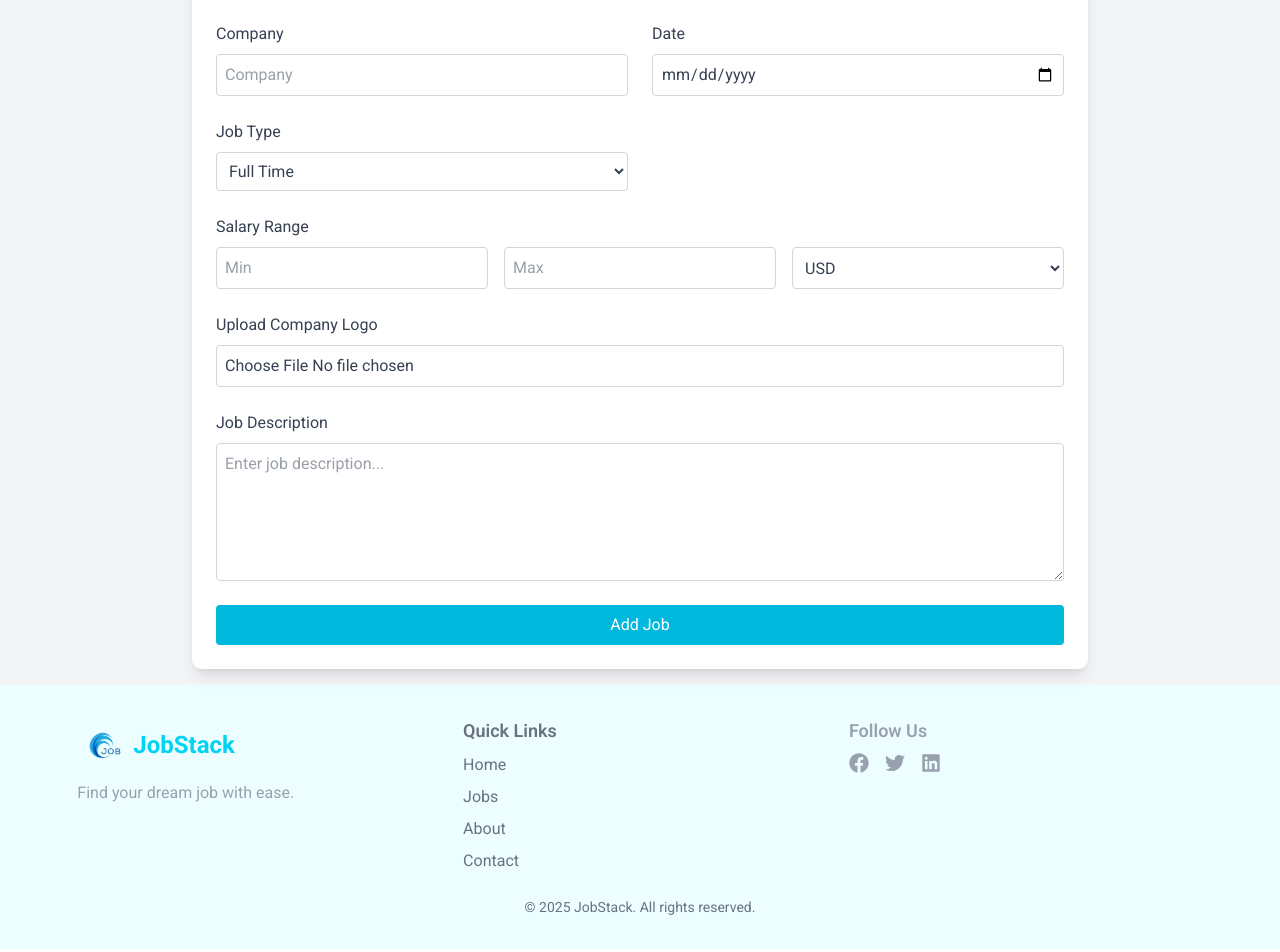
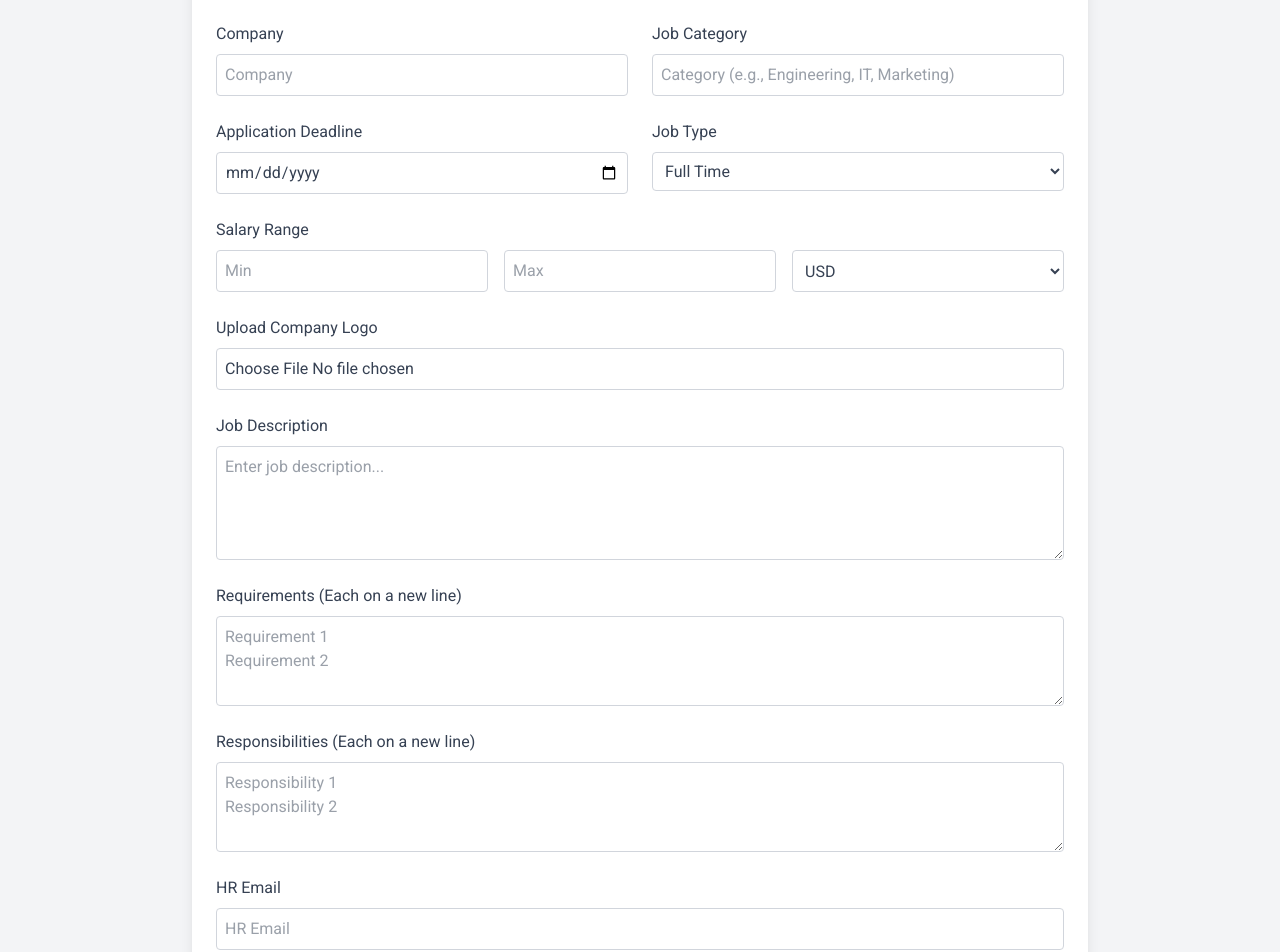
Before and after one commit to rimasultana/job-portal-client, a React (Vite) app: page /addjob in a window 1280 px wide. Shown: the part 300-1252 px from the top of the page. Built offline with nearby package versions, Linux system fonts and the light colour scheme; no server answers; sample sign-in values are in the browser's storage.

Commit message:
my posted data

```diff
--- a/src/Pages/AddJob.jsx
+++ b/src/Pages/AddJob.jsx
@@ -1,4 +1,4 @@
-import { Link } from "react-router";
+import { Link, useNavigate } from "react-router";
 import { useState } from "react";
 import { useForm } from "react-hook-form";
 import axios from "axios";
@@ -6,16 +6,23 @@ import toast from "react-hot-toast";
 
 const AddJob = () => {
   const [image, setImage] = useState(null);
-
+  const navigate = useNavigate();
   const { register, handleSubmit, reset } = useForm();
 
-  const onSubmit = (data) =>
-    axios.post("http://localhost:5000/jobs", data)
-  .then((res) => {
-      console.log(res.data);
-      toast.success("Post Data Successfully");
-      reset()
-    });
+  const onSubmit = async (data) => {
+    axios
+      .post("http://localhost:5000/jobs", data)
+      .then((res) => {
+        console.log(res.data);
+        toast.success("Job Posted Successfully!");
+        reset();
+        navigate("/mypostedjobs");
+      })
+      .catch((error) => {
+        console.error("Failed to post job:", error);
+        toast.error("Failed to post job. Try again.");
+      });
+  };
 
   const handleImageChange = (event) => {
     const file = event.target.files[0];
@@ -65,9 +72,18 @@ const AddJob = () => {
             />
           </label>
           <label className="flex flex-col gap-2 text-gray-700">
-            Date
+            Job Category
             <input
-              {...register("date", { required: true })}
+              {...register("category", { required: true })}
+              type="text"
+              placeholder="Category (e.g., Engineering, IT, Marketing)"
+              className="border border-gray-300 p-2 rounded w-full"
+            />
+          </label>
+          <label className="flex flex-col gap-2 text-gray-700">
+            Application Deadline
+            <input
+              {...register("applicationDeadline", { required: true })}
               type="date"
               className="border border-gray-300 p-2 rounded w-full"
             />
@@ -79,16 +95,14 @@ const AddJob = () => {
               {...register("jobType", { required: true })}
               className="border border-gray-300 p-2 rounded w-full"
             >
-              <option value="" disabled>
-                Pick a Job Type
-              </option>
               <option value="full-time">Full Time</option>
               <option value="part-time">Part Time</option>
               <option value="intern">Intern</option>
+              <option value="hybrid">Hybrid</option>
             </select>
           </label>
 
-          {/* Salary Range Section */}
+          {/* Salary Range */}
           <div className="md:col-span-2">
             <label className="flex flex-col gap-2 text-gray-700">
               Salary Range
@@ -125,7 +139,7 @@ const AddJob = () => {
             </label>
           </div>
 
-          {/* Image Upload Input */}
+          {/* Image Upload */}
           <label className="flex flex-col gap-2 text-gray-700 md:col-span-2">
             Upload Company Logo
             <input
@@ -144,17 +158,56 @@ const AddJob = () => {
             )}
           </label>
 
+          {/* Job Description */}
           <div className="md:col-span-2">
             <label className="flex flex-col gap-2 text-gray-700">
               Job Description
               <textarea
                 {...register("description", { required: true })}
                 className="border border-gray-300 p-2 rounded w-full"
-                rows="5"
+                rows="4"
                 placeholder="Enter job description..."
               ></textarea>
             </label>
           </div>
+
+          {/* Requirements */}
+          <div className="md:col-span-2">
+            <label className="flex flex-col gap-2 text-gray-700">
+              Requirements (Each on a new line)
+              <textarea
+                {...register("requirements", { required: true })}
+                className="border border-gray-300 p-2 rounded w-full"
+                rows="3"
+                placeholder="Requirement 1&#10;Requirement 2"
+              ></textarea>
+            </label>
+          </div>
+
+          {/* Responsibilities */}
+          <div className="md:col-span-2">
+            <label className="flex flex-col gap-2 text-gray-700">
+              Responsibilities (Each on a new line)
+              <textarea
+                {...register("responsibilities", { required: true })}
+                className="border border-gray-300 p-2 rounded w-full"
+                rows="3"
+                placeholder="Responsibility 1&#10;Responsibility 2"
+              ></textarea>
+            </label>
+          </div>
+
+          {/* HR Email */}
+          <label className="flex flex-col gap-2 text-gray-700 md:col-span-2">
+            HR Email
+            <input
+              {...register("hr_email", { required: true })}
+              type="email"
+              placeholder="HR Email"
+              className="border border-gray-300 p-2 rounded w-full"
+            />
+          </label>
+
           <button
             type="submit"
             className="md:col-span-2 bg-cyan-500 text-white p-2 rounded hover:bg-yellow-600 transition-all"
--- a/src/Pages/HotJobs.jsx
+++ b/src/Pages/HotJobs.jsx
@@ -1,6 +1,6 @@
 import axios from "axios";
 import { useEffect, useState } from "react";
-import { Link } from "react-router";
+import { Link } from "react-router"; // ✅ Import Router Correctly
 import { motion } from "framer-motion";
 
 const HotJobs = () => {
@@ -10,7 +10,7 @@ const HotJobs = () => {
     axios
       .get(`http://localhost:5000/jobs`)
       .then((res) => {
-        setJobs(res.data.slice(0, 8));
+        setJobs(res.data.slice(0, 8)); // ✅ প্রথম ৮টি জব দেখাবে
       })
       .catch((error) => {
         console.log(error);
@@ -18,49 +18,42 @@ const HotJobs = () => {
   }, []);
 
   return (
-    <div className="w-11/12 mx-auto">
-      <h1 className="text-center font-bold text-xl lg:text-3xl pb-10">
-        All Jobs
+    <div className="w-11/12 mx-auto py-10">
+      <h1 className="text-center font-bold text-2xl lg:text-3xl pb-10 text-gray-800">
+        Featured Jobs
       </h1>
       <div className="grid grid-cols-1 sm:grid-cols-2 md:grid-cols-3 lg:grid-cols-4 gap-5">
         {jobs.map((job) => (
-          <div key={job._id}>
-            <div className="card w-full bg-white shadow-lg border border-gray-200 rounded-xl p-3">
           <motion.div
-                whileHover={{
-                  scale: [null, 1, 1.1],
-                  transition: {
-                    duration: 0.3,
-                    times: [0, 0.6, 1],
-                  },
-                }}
-                transition={{
-                  duration: 0.3,
-                  ease: "easeOut",
-                }}
-                className="card-body"
+            key={job._id}
+            whileHover={{ scale: 1.05 }}
+            transition={{ duration: 0.3, ease: "easeOut" }}
+            className="bg-white shadow-lg border border-gray-200 rounded-xl p-4"
           >
             <img
               src={job.company_logo}
-                  alt="logo"
-                  className="w-2xl rounded-md"
+              alt={job.company}
+              className="w-full h-28 object-contain rounded-md"
             />
-                <h2 className="card-title text-xl font-semibold text-gray-800">
+            <h2 className="text-lg font-semibold text-gray-900 mt-3">
               {job.title}
             </h2>
             <p className="text-gray-600 text-sm">{job.company}</p>
+            <p className="text-sm text-gray-500">
+              📍 {job.location} | {job.jobType}
+            </p>
+            <p className="text-sm font-semibold text-gray-700">
+              💰 Salary: {job.salaryRange?.min} - {job.salaryRange?.max}{" "}
+              {job.salaryRange?.currency.toUpperCase()}
+            </p>
 
-                <div className="card-actions mt-4 flex items-center">
             <Link
               to={`/jobdetails/${job._id}`}
-                    className="btn btn-primary w-full text-center text-white bg-cyan-300 py-2 px-3 rounded-md"
+              className="mt-4 inline-block text-center bg-cyan-500 text-white py-2 px-4 rounded-md w-full hover:bg-cyan-600 transition-all"
             >
-                    Details More
+              View Details
             </Link>
-                </div>
           </motion.div>
-            </div>
-          </div>
         ))}
       </div>
     </div>
--- /dev/null
+++ b/src/Pages/MyPostedJobs.jsx
@@ -0,0 +1,63 @@
+import AuthContext from "@/provider/AuthContext";
+import axios from "axios";
+import { useContext, useEffect, useState } from "react";
+
+const MyPostedJobs = () => {
+  const { user } = useContext(AuthContext);
+  const [jobs, setJobs] = useState([]);
+  console.log(user);
+  console.log(jobs);
+
+  useEffect(() => {
+    if (user?.email) {
+      axios
+        .get(`http://localhost:5000/jobs?email=${user.email}`)
+        .then((response) => {
+          console.log(response.data);
+          setJobs(response.data); // Update jobs state with the fetched data
+        })
+        .catch((error) => {
+          console.error("Error fetching jobs:", error);
+        });
+    }
+  }, [user?.email]);
+
+  return (
+    <div className="w-11/12 mx-auto py-10">
+      <h1 className="text-2xl font-semibold mb-6">
+        Your Posted Jobs ({jobs.length})
+      </h1>
+      {/* Conditionally render if jobs are available */}
+      {jobs.length > 0 ? (
+        <table className="min-w-full bg-white border border-gray-300 rounded-lg shadow-md">
+          <thead>
+            <tr className="border-b">
+              <th className="px-4 py-2 text-left text-gray-600">#</th>
+              <th className="px-4 py-2 text-left text-gray-600">Title</th>
+              <th className="px-4 py-2 text-left text-gray-600">Location</th>
+              <th className="px-4 py-2 text-left text-gray-600">
+                Company Logo
+              </th>
+              <th className="px-4 py-2 text-left text-gray-600">Actions</th>
+            </tr>
+          </thead>
+          <tbody>
+            {jobs.map((job, index) => (
+              <tr key={job.id} className="border-b">
+                <td className="px-4 py-2 text-gray-700">{index + 1}</td>
+                <td className="px-4 py-2 text-gray-700">{job.title}</td>
+                <td className="px-4 py-2 text-gray-700">{job.location}</td>
+                <td className="px-4 py-2">{job.category}</td>
+                <td className="px-4 py-2">{job.hr_email}</td>
+              </tr>
+            ))}
+          </tbody>
+        </table>
+      ) : (
+        <p>No jobs posted yet.</p>
+      )}
+    </div>
+  );
+};
+
+export default MyPostedJobs;
--- a/src/routes/Route.jsx
+++ b/src/routes/Route.jsx
@@ -11,6 +11,7 @@ import JobApply from "@/Pages/JobApply";
 import Myapplications from "@/Pages/MyApplications";
 import PrivatRoute from "@/Pages/PrivatRoute";
 import AddJob from "@/Pages/AddJob";
+import MyPostedJobs from "@/Pages/MyPostedJobs";
 
 const router = createBrowserRouter([
   {
@@ -25,6 +26,10 @@ const router = createBrowserRouter([
       {
         path: "/about",
         element: <About />,
+      },
+      {
+       path:"/mypostedjobs",
+       element:<MyPostedJobs/>
       },
       {
         path:"/addjob",
--- a/src/share/Navbar.jsx
+++ b/src/share/Navbar.jsx
@@ -26,14 +26,14 @@ const Navbar = () => {
       <li>
         {" "}
         <NavLink
-          to={"/about"}
+          to={"/mypostedjobs"}
           className={({ isActive }) =>
             isActive
               ? "border-b-2 text-cyan-400 border-cyan-400 rounded-b-md"
               : ""
           }
         >
-          About
+          My Posted Jobs
         </NavLink>
       </li>
       <li>
```
Lines whose indentation alone changed are shown as unchanged.
